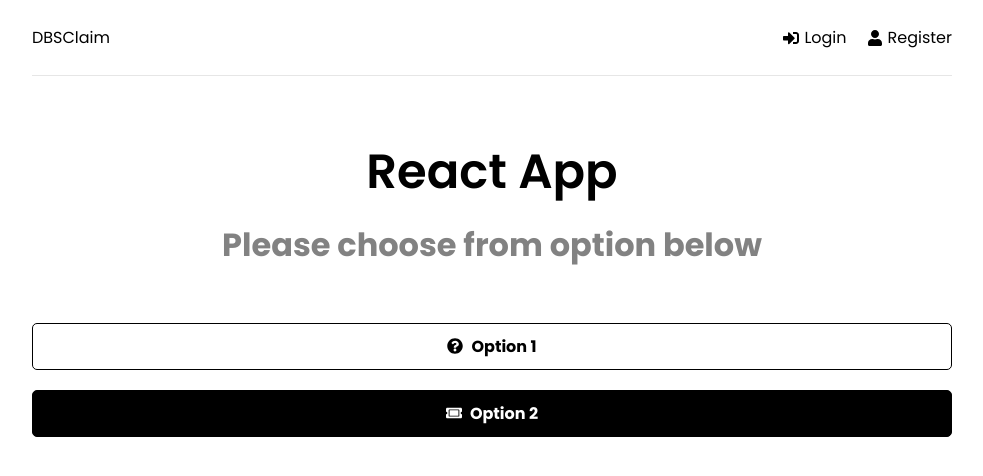
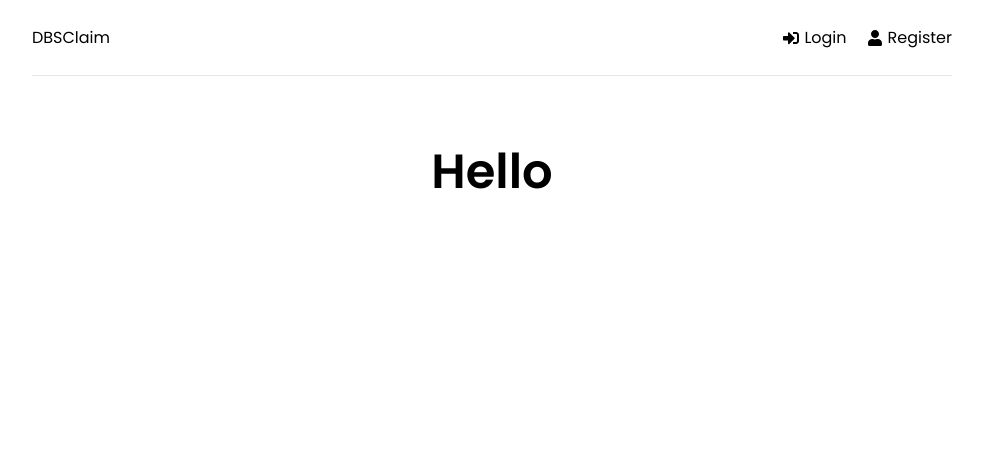
Before and after one commit to thunderbread5/TT2_10, a React (Create React App) app in the folder frontend/: page / in a window 1280 px wide. Shown: the top 476 px of the page, without its empty margins (148-1131 px from the left). Built offline with nearby package versions, Linux system fonts and the light colour scheme.

Commit message:
home update for the table

```diff
--- a/frontend/src/pages/Home.jsx
+++ b/frontend/src/pages/Home.jsx
@@ -1,22 +1,52 @@
-import React from 'react'
-import { Link } from 'react-router-dom'
-import { FaQuestionCircle, FaTicketAlt } from 'react-icons/fa'
+import React, { useContext } from "react";
+import { Link } from "react-router-dom";
+import { FaQuestionCircle, FaTicketAlt } from "react-icons/fa";
+import UserContext from "../context/user/UserContext";
 
 function Home() {
+    const { user } = useContext(UserContext);
+
+    if (!user) {
+        return (
+            <>
+                <section className="heading">
+                    <h1>Hello</h1>
+                </section>
+            </>
+        );
+    }
+
     return (
         <div>
-      <section className="heading">
-        <h1>React App</h1>
-        <p>Please choose from option below</p>
-      </section>
-      <Link to="/" className='btn btn-reverse btn-block'>
+            <table className="claimTable">
+                <tr>
+                    <th>Claim ID</th>
+                    <th>Expense Date</th>
+                    <th>Amount</th>
+                    <th>Purpose</th>
+                    <th>Status</th>
+                    <th>Actions</th>
+                </tr>
+                <tr>
+                    <td>2010</td>
+                    <td>Date of Claim</td>
+                    <td>100.00</td>
+                    <td>Dentist</td>
+                    <td>Approved</td>
+                    <td>
+                        <button>View</button>
+                        <button>Edit</button>
+                    </td>
+                </tr>
+            </table>
+            {/* <Link to="/" className="btn btn-reverse btn-block">
                 <FaQuestionCircle /> Option 1
             </Link>
-      <Link to="/" className='btn btn-block'>
+            <Link to="/" className="btn btn-block">
                 <FaTicketAlt /> Option 2
-      </Link>
+            </Link> */}
         </div>
-  )
+    );
 }
-//hello
-export default Home
+
+export default Home;
```
Lines whose indentation alone changed are shown as unchanged.
